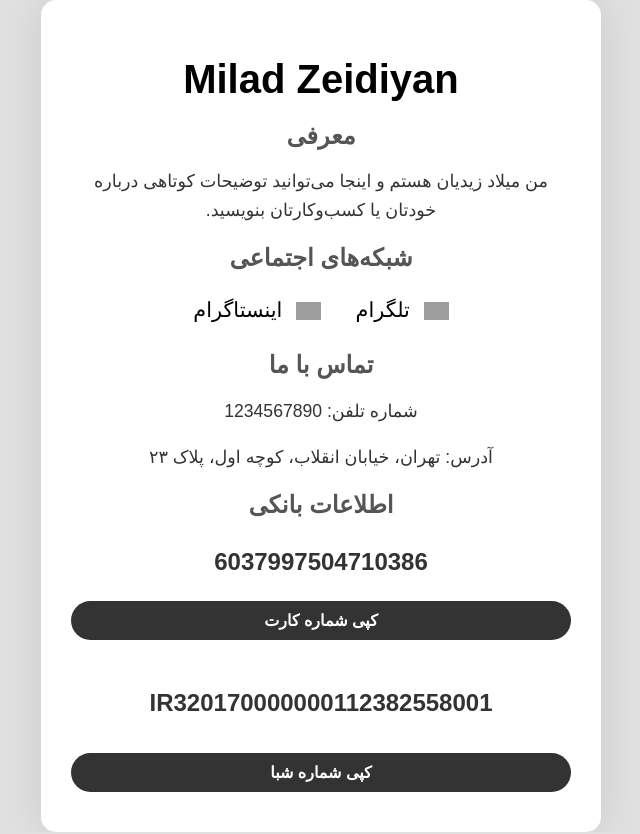
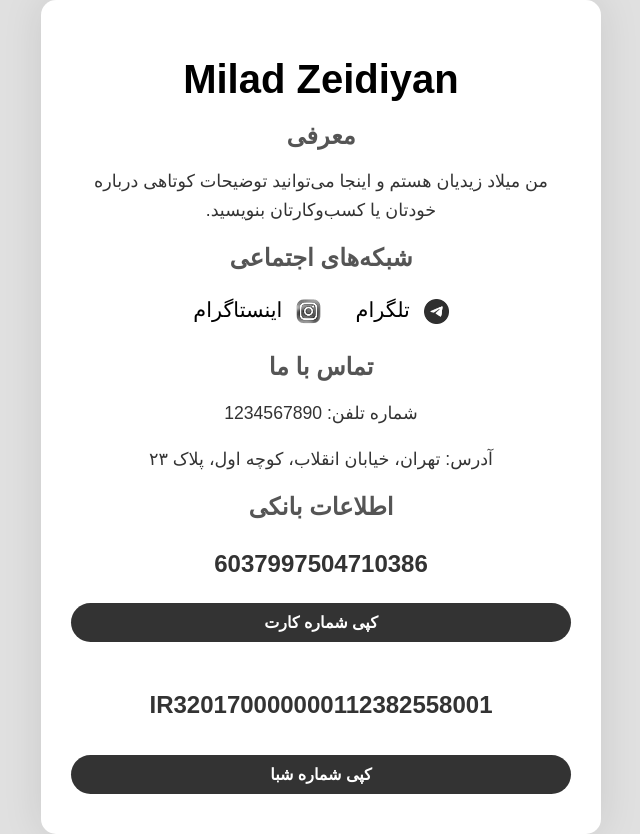
Before and after one commit to x8x3x9x/QR-Code, a plain HTML site: page milad.html in a window 1280 px wide. Shown: the whole page, without its empty margins (319-959 px from the left). Drawn offline with Linux system fonts and the light colour scheme; grey boxes are pictures that could not be loaded; a web font is replaced by a local one.

Commit message:
Update milad.html

```diff
--- a/milad.html
+++ b/milad.html
@@ -99,10 +99,10 @@
             <h2>شبکه‌های اجتماعی</h2>
             <p>
                 <a href="https://t.me/yourtelegram">
-                    <img src="https://upload.wikimedia.org/wikipedia/commons/8/82/Telegram_logo.svg" alt="Telegram Logo"> تلگرام
+                    <img src="https://raw.githubusercontent.com/x8x3x9x/QR-Code/main/te.png" alt="Telegram Logo"> تلگرام
                 </a>
                 <a href="https://instagram.com/yourinstagram">
-                    <img src="https://upload.wikimedia.org/wikipedia/commons/a/a5/Instagram_icon.png" alt="Instagram Logo"> اینستاگرام
+                    <img src="https://raw.githubusercontent.com/x8x3x9x/QR-Code/main/in.png" alt="Instagram Logo"> اینستاگرام
                 </a>
             </p>
         </div>
```
